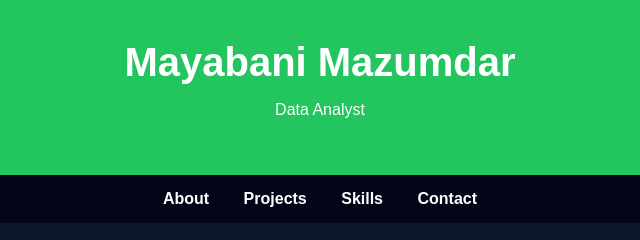
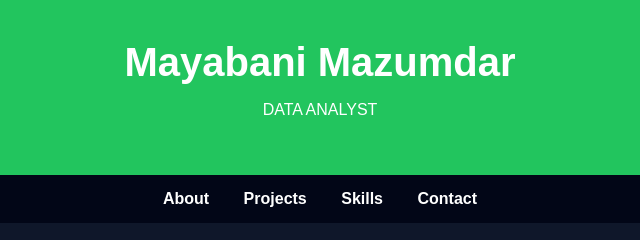
Before and after one commit to khushi082401/khushi082401.github.io, a plain HTML site: page index.html in a window 1280 px wide. Shown: the top 240 px of the page, 320-960 px from the left. Drawn offline with Linux system fonts and the light colour scheme.

Commit message:
Update index.html

```diff
--- a/index.html
+++ b/index.html
@@ -71,7 +71,7 @@ margin-top:40px;
 
 <header>
 <h1>Mayabani Mazumdar</h1>
-<p>Data Analyst</p>
+<p>DATA ANALYST</p>
 </header>
 
 <nav>
```
